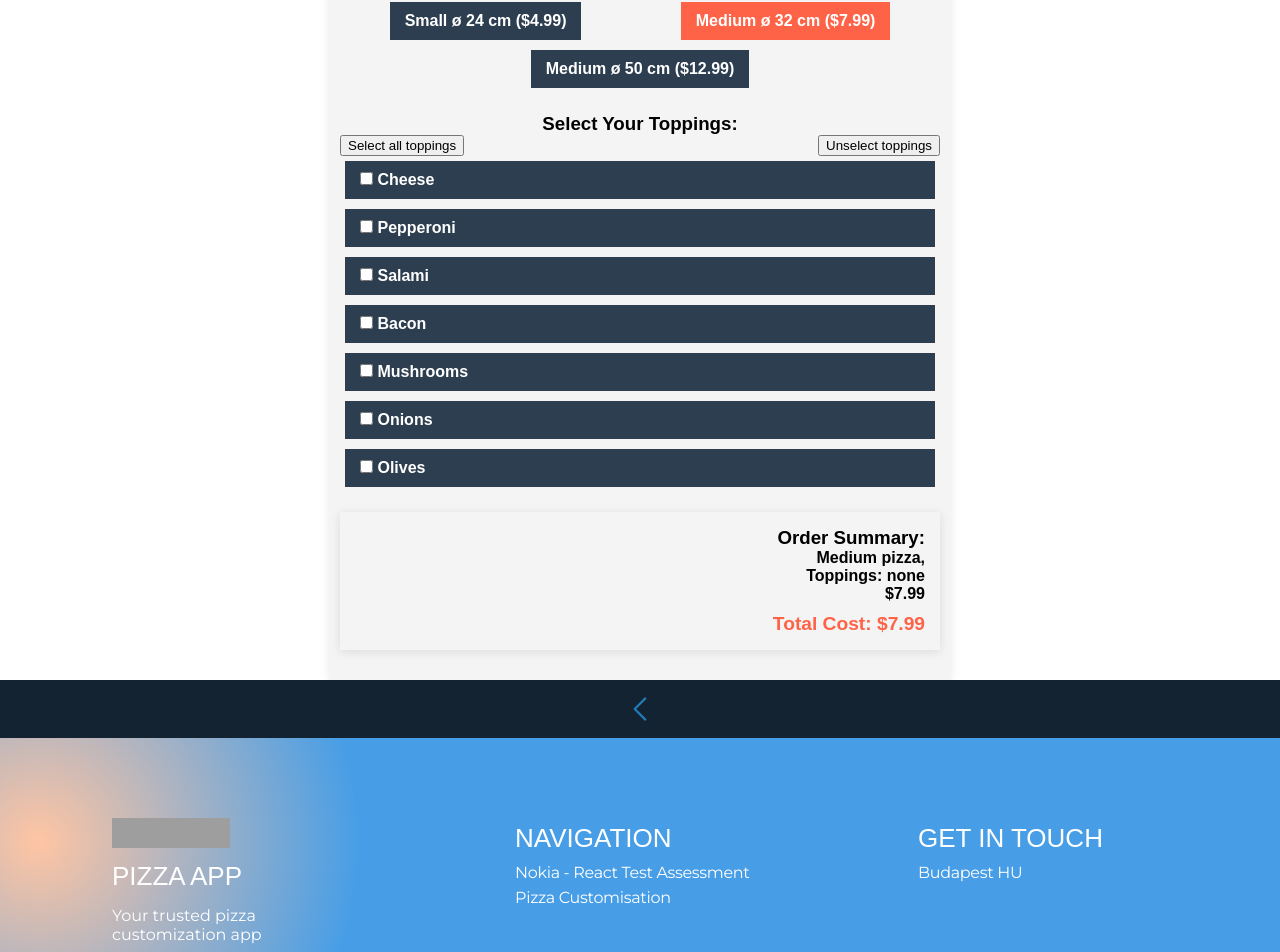
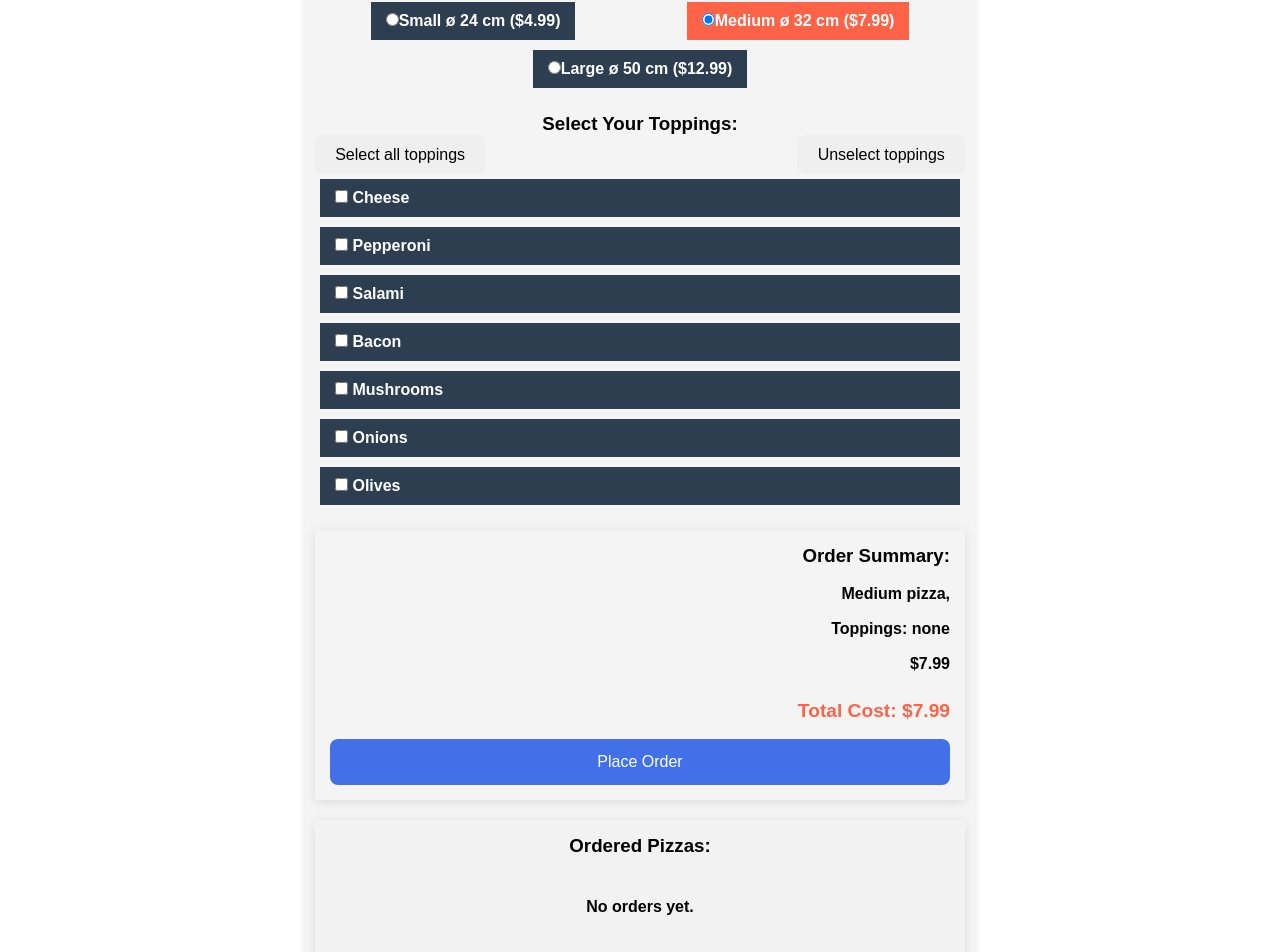
Before and after one commit to vargaae/custompizza-app, a React (Vite) app: page /selector in a window 1280 px wide. Shown: the part 531-1483 px from the top of the page. Built offline with nearby package versions, Linux system fonts and the light colour scheme; grey boxes are pictures that could not be loaded; a web font is replaced by a local one.

Commit message:
add new button styles and update layout for custom pizza component

```diff
--- a/src/components/button-component/ButtonComponent.jsx
+++ b/src/components/button-component/ButtonComponent.jsx
@@ -2,6 +2,7 @@ import {
   BaseButton,
   StartButton,
   InvertedButton,
+  DeleteButton,
   BackButton,
   ButtonSpinner,
 } from "./ButtonComponent.styles";
@@ -10,6 +11,7 @@ export const BUTTON_TYPE_CLASSES = {
   base: "base",
   start: "start",
   inverted: "inverted",
+  delete: "delete",
   back: "back",
 };
 
@@ -18,6 +20,7 @@ const getButton = (buttonType = BUTTON_TYPE_CLASSES.base) =>
     [BUTTON_TYPE_CLASSES.base]: BaseButton,
     [BUTTON_TYPE_CLASSES.start]: StartButton,
     [BUTTON_TYPE_CLASSES.inverted]: InvertedButton,
+    [BUTTON_TYPE_CLASSES.delete]: DeleteButton,
     [BUTTON_TYPE_CLASSES.back]: BackButton,
   }[buttonType]);
 
--- a/src/components/custom-pizza/CustomPizza.jsx
+++ b/src/components/custom-pizza/CustomPizza.jsx
@@ -1,11 +1,26 @@
-import React, { useState } from "react";
+import { useState, useEffect } from "react";
 
-import { CustomPizzaContainer } from "./CustomPizza.styles";
+import {
+  CheckAll,
+  CustomPizzaContainer,
+  CustomPizzaTitle,
+  OrderedPizzas,
+  SizeOption,
+  SizeOptions,
+  SizeSelector,
+  SummaryBox,
+  ToppingOption,
+  ToppingOptions,
+  ToppingsSelector,
+  TotalCost,
+} from "./CustomPizza.styles";
+import ButtonComponent, { BUTTON_TYPE_CLASSES } from "../button-component/ButtonComponent";
+import { sizes } from "../../constants";
 
 const CustomPizza = () => {
-  // State variables
   const [size, setSize] = useState("Medium");
   const [toppings, setToppings] = useState([]);
+  const [orders, setOrders] = useState([]);
 
   // Prices for the sizes and toppings
   const sizePrices = { Small: 4.99, Medium: 7.99, Large: 12.99 };
@@ -19,6 +34,17 @@ const CustomPizza = () => {
     "Onions",
     "Olives",
   ];
+
+  // Load orders from localStorage when the component mounts
+  useEffect(() => {
+    const savedOrders = JSON.parse(localStorage.getItem("orders")) || [];
+    setOrders(savedOrders);
+  }, []);
+
+  // Save orders to localStorage
+  const saveOrdersToLocalStorage = (newOrders) => {
+    localStorage.setItem("orders", JSON.stringify(newOrders));
+  };
 
   // Handler for size change
   const handleSizeChange = (event) => {
@@ -39,6 +65,7 @@ const CustomPizza = () => {
   const uncheckToppings = () => {
     setToppings([]);
   };
+
   // Check all toppings
   const checkToppings = () => {
     setToppings(availableToppings);
@@ -49,73 +76,80 @@ const CustomPizza = () => {
     2
   );
 
+  // Place order and save it to localStorage
+  const handlePlaceOrder = () => {
+    const newOrder = { size, toppings, totalCost };
+    const updatedOrders = [...orders, newOrder];
+    setOrders(updatedOrders);
+    saveOrdersToLocalStorage(updatedOrders);
+    setSize("Medium");
+    setToppings([]);
+  };
+
+  // Delete a specific order
+  const handleDeleteOrder = (index) => {
+    const updatedOrders = orders.filter((_, i) => i !== index);
+    setOrders(updatedOrders);
+    saveOrdersToLocalStorage(updatedOrders);
+  };
+
+  // Clear all orders
+  const handleClearOrders = () => {
+    setOrders([]);
+    localStorage.removeItem("orders");
+  };
+
   return (
     <CustomPizzaContainer>
-      <h1>🍕 Customize Your Pizza</h1>
+      <CustomPizzaTitle>🍕 Customize Your Pizza</CustomPizzaTitle>
+
       {/* Size Selector */}
-      <div className="size-selector">
+      <SizeSelector>
         <h3>Choose Your Size:</h3>
-        <div className="size-options">
-          <label
-            className={`size-option ${size === "Small" ? "selected" : ""}`}
+        <SizeOptions>
+          {sizes.map((pizzasize) => (
+            <SizeOption
+              key={pizzasize.id}
+              className={`size-option ${
+                size === pizzasize.name ? "selected" : ""
+              }`}
             >
               <input
                 type="radio"
-              value="Small"
-              checked={size === "Small"}
+                value={pizzasize.name}
+                checked={size === pizzasize.name}
                 onChange={handleSizeChange}
               />
-            Small ø 24 cm ($4.99)
-          </label>
-          <label
-            className={`size-option ${size === "Medium" ? "selected" : ""}`}
-          >
-            <input
-              type="radio"
-              value="Medium"
-              checked={size === "Medium"}
-              onChange={handleSizeChange}
-            />
-            Medium ø 32 cm ($7.99)
-          </label>
-          <label
-            className={`size-option ${size === "Large" ? "selected" : ""}`}
-          >
-            <input
-              type="radio"
-              value="Large"
-              checked={size === "Large"}
-              onChange={handleSizeChange}
-            />
-            Medium ø 50 cm ($12.99)
-          </label>
-        </div>
-      </div>
+              {pizzasize.title}
+            </SizeOption>
+          ))}
+        </SizeOptions>
+      </SizeSelector>
 
       {/* Toppings Selector */}
-      <div className="toppings-selector">
+      <ToppingsSelector>
         <h3>Select Your Toppings:</h3>
-        <div className="checkall">
+        <CheckAll>
           <button onClick={checkToppings}>Select all toppings</button>
           <button onClick={uncheckToppings}>Unselect toppings</button>
-        </div>
-        <div className="topping-options">
+        </CheckAll>
+        <ToppingOptions>
           {availableToppings.map((topping, index) => (
-            <label key={index} className="topping-option">
+            <ToppingOption key={index} className="topping-option">
               <input
                 type="checkbox"
                 value={topping}
                 checked={toppings.includes(topping)}
                 onChange={handleToppingChange}
-              />{" "}
+              />{"  "}
               {topping}
-            </label>
+            </ToppingOption>
           ))}
-        </div>
-      </div>
+        </ToppingOptions>
+      </ToppingsSelector>
 
       {/* Summary Box */}
-      <div className="summary-box">
+      <SummaryBox>
         <h3>Order Summary:</h3>
         <p>
           <strong>{size}</strong> pizza,
@@ -127,9 +161,38 @@ const CustomPizza = () => {
             + {toppings.length} x ${toppingPrice}
           </p>
         ) : null}
+        <TotalCost>Total Cost: ${totalCost}</TotalCost>
 
-        <p className="total-cost">Total Cost: ${totalCost}</p>
+        <ButtonComponent
+          onClick={handlePlaceOrder}
+          buttonType={BUTTON_TYPE_CLASSES.start}
+        >
+          Place Order
+        </ButtonComponent>
+      </SummaryBox>
+
+      {/* Ordered Pizzas Box */}
+      <OrderedPizzas className="ordered-pizzas">
+        <h3>Ordered Pizzas:</h3>
+        {orders.length > 0 ? (
+          orders &&
+          orders.map((order, index) => (
+            <div key={index} className="order-item">
+              <div>
+                {order.size} pizza with{" "}
+                {order.toppings.length > 0 ? order.toppings.join(", ") : "none"}{" "}
+                - ${order.totalCost}{" "}
+              <ButtonComponent onClick={() => handleDeleteOrder(index)} buttonType={BUTTON_TYPE_CLASSES.delete}>
+                x
+              </ButtonComponent>
               </div>
+            </div>
+          ))
+        ) : (
+          <p>No orders yet.</p>
+        )}
+        <button onClick={handleClearOrders}>Clear All Orders</button>
+      </OrderedPizzas>
     </CustomPizzaContainer>
   );
 };
--- a/src/components/custom-pizza/CustomPizza.styles.jsx
+++ b/src/components/custom-pizza/CustomPizza.styles.jsx
@@ -5,52 +5,9 @@ export const CustomPizzaContainer = styled.div`
   padding: 10px;
   border-radius: var(--border-radius);
   box-shadow: var(--box-shadow);
-  max-width: 600px;
+  max-width: 650px;
   margin: 0 auto;
   text-align: center;
-
-  h1 {
-    color: var(--primary-color);
-    margin-bottom: 20px;
-  }
-
-  .size-selector,
-  .toppings-selector,
-  .summary-box {
-    margin-bottom: 20px;
-  }
-
-  .size-options {
-    display: flex;
-    justify-content: space-around;
-    flex-wrap: wrap;
-  }
-  .topping-options {
-    display: flex;
-    justify-content: center;
-    text-align: left;
-    flex-wrap: wrap;
-  }
-
-  .size-option,
-  .topping-option {
-    background: var(--secondary-color);
-    color: white;
-    border: none;
-    border-radius: var(--border-radius);
-    padding: 10px 15px;
-    margin: 5px;
-    cursor: pointer;
-    transition: background 0.3s ease;
-  }
-
-  .topping-option {
-    width: 100%;
-  }
-
-  .size-option input {
-    display: none;
-  }
 
   .topping-option input {
     padding: 2px;
@@ -61,39 +18,100 @@ export const CustomPizzaContainer = styled.div`
     background: var(--primary-color);
   }
 
-  .checkall {
-    display: flex;
-    justify-content: space-between;
-    flex-wrap: wrap;
+  button {
+    border-radius: 8px;
+    border: 1px solid transparent;
+    padding: 0.6em 1.2em;
+    font-size: 1em;
+    font-weight: 500;
+    font-family: inherit;
+    cursor: pointer;
+    transition: border-color 0.25s;
+    transition: background 0.3s ease;
   }
-
-  .summary-box {
-    background: var(--background-color);
-    padding: 15px;
-    border-radius: var(--border-radius);
-    box-shadow: var(--box-shadow);
-    text-align: right;
+  button:hover {
+    border-color: #646cff;
   }
-
-  .total-cost {
-    font-size: 1.2em;
-    color: var(--primary-color);
-    margin-top: 10px;
+  button:focus,
+  button:focus-visible {
+    outline: 4px auto -webkit-focus-ring-color;
   }
 `;
 
-export const CheckoutHeader = styled.div``;
+export const CustomPizzaTitle = styled.h1`
+  color: var(--primary-color);
+  margin-bottom: 20px;
+`;
 
-export const HeaderBlock = styled.div``;
+export const SizeSelector = styled.div`
+  margin-bottom: 20px;
+`;
 
-export const Total = styled.span``;
+export const ToppingsSelector = styled(SizeSelector)``;
 
-export const PaymentFormContainer = styled.div``;
+export const Options = styled.div`
+  display: flex;
+  flex-wrap: wrap;
+`;
 
-export const FormContainer = styled.form``;
+export const SizeOptions = styled(Options)`
+  justify-content: space-around;
+`;
 
-export const ButtonContainer = styled.div``;
+export const ToppingOptions = styled(Options)`
+  justify-content: center;
+  text-align: left;
+  width: 100%;
+`;
 
-export const ButtonsContainer = styled.div``;
+export const Option = styled.label`
+  background: var(--secondary-color);
+  color: white;
+  border: none;
+  border-radius: var(--border-radius);
+  padding: 10px 15px;
+  margin: 5px;
+  cursor: pointer;
+  transition: background 0.3s ease;
+`;
 
-export const EmptyMessage = styled.div``;
+export const SizeOption = styled(Option)`
+  // display: none;
+`;
+
+export const ToppingOption = styled(Option)`
+  width: 100%;
+`;
+
+export const CheckAll = styled(Options)`
+  justify-content: space-between;
+`;
+
+export const SummaryBox = styled(SizeSelector)`
+  display: flex;
+  flex-direction: column;
+  justify-content: space-between;
+  min-height: 15rem;
+  background: var(--background-color);
+  padding: 15px;
+  border-radius: var(--border-radius);
+  box-shadow: var(--box-shadow);
+  text-align: right;
+`;
+
+export const OrderedPizzas = styled(SizeSelector)`
+  display: flex;
+  flex-direction: column;
+  justify-content: space-between;
+  min-height: 10rem;
+  background: var(--color-gray);
+  padding: 15px;
+  border-radius: var(--border-radius);
+  box-shadow: var(--box-shadow);
+`;
+
+export const TotalCost = styled.p`
+  font-size: 1.2em;
+  color: var(--primary-color);
+  margin-top: 10px;
+`;
--- a/src/components/navbar/Navbar.styles.jsx
+++ b/src/components/navbar/Navbar.styles.jsx
@@ -61,4 +61,5 @@ export const NavLinksContainer = styled.div`
 export const NavLink = styled(Link)`
   line-height: 20px;
   cursor: pointer;
+  color: var(--color-white);
 `;
--- a/src/components/start-header/StartHeader.styles.jsx
+++ b/src/components/start-header/StartHeader.styles.jsx
@@ -12,22 +12,14 @@ from {
 `;
 
 export const BannerContainer = styled.div`
-  // BANNER>CAROUSEL animation and styling
-  /* background-color: rgb(36, 243, 147); */
+  // BANNER> animation and styling
   animation: ${cardEntrance} 1000ms ease-out;
   animation-fill-mode: backwards;
   animation-delay: calc(1 * 100ms);
 
-  /* banner styles:
-  background-image: url(./); */
   background-repeat: no-repeat;
   background-position: center;
   background-size: cover;
-  min-height: 65vh;
-
-  /* @media screen and (min-width: 1200px) {
-    height: calc(100vh - 110px);
-  } */
 `;
 export const BannerContent = styled.div`
   display: flex;
@@ -40,15 +32,6 @@ export const StartContainer = styled.div`
   padding: 2em;
   text-align: right;
   font-family: var(--font-family);
-
-  .pizzamenu {
-    font-size: 1.8rem;
-    font-weight: 800;
-  }
-  .pizzanames {
-    font-size: 1.5rem;
-    font-weight: 800;
-  }
 
   @media screen and (min-width: 810px) {
     padding: calc(2vw + 1em);
--- a/src/constants/index.js
+++ b/src/constants/index.js
@@ -36,3 +36,9 @@ export const pizzas = [
     ingredients: "Tomato, Mozzarella, Ham, Pineapple",
   },
 ];
+
+export const sizes = [
+  { id: 1, name: "Small", title: "Small ø 24 cm ($4.99)", price: 4.99 },
+  { id: 2, name: "Medium", title: "Medium ø 32 cm ($7.99)", price: 7.99 },
+  { id: 3, name: "Large", title: "Large ø 50 cm ($12.99)", price: 12.99 },
+];
--- a/src/index.css
+++ b/src/index.css
@@ -12,6 +12,7 @@
 
   --color-prime: #4170e8;
   --color-white: #f2f2f2;
+  --color-gray: #f2f2f2;
 
   --color-text: #3791AF;
 
```
Also changed, not shown: src/components/button-component/ButtonComponent.styles.jsx (+8 -0 lines), src/components/footer/Footer.styles.jsx (+1 -6 lines). Lines whose indentation alone changed are shown as unchanged.
